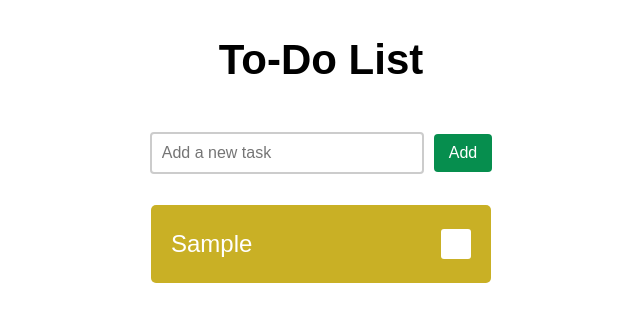
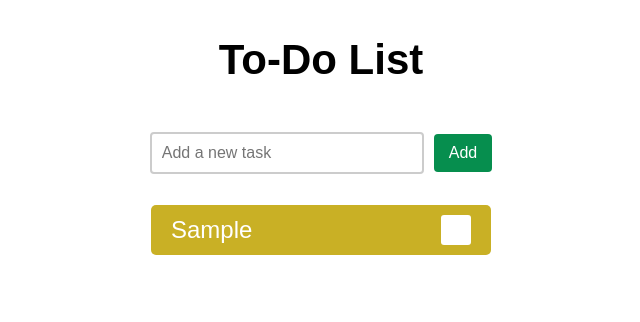
Before and after one commit to mairovitzmario/todo-react, a React (Vite) app: page / in a window 1280 px wide. Both pictures are taken after typing "Sample" into the empty fields and a click on the button "Add". Shown: the top 322 px of the page, without its empty margins (319-959 px from the left). Built offline with nearby package versions, Linux system fonts and the light colour scheme.

Commit message:
list index state update bug fix

```diff
--- a/src/App.jsx
+++ b/src/App.jsx
@@ -23,7 +23,7 @@ function App() {
       setErrorMessage('Please enter a name for the task!');
     }
     else if (task.length <= 19) {
-      setToDoList((t) => [task, ...t,]);
+      setToDoList((t) => [...t, task,]);
       setTask('');
     }
     else {
--- a/src/components/ToDoCard/ToDoCard.css
+++ b/src/components/ToDoCard/ToDoCard.css
@@ -4,8 +4,9 @@
     justify-content: space-between;
     align-items: center;
     width: 300px;
+    height: 50px;
     background-color: rgb(201, 176, 37);
-    padding: 5px 20px;
+    padding: 0 20px;
     margin: 10px;
     border-radius: 5px;
 }
```
